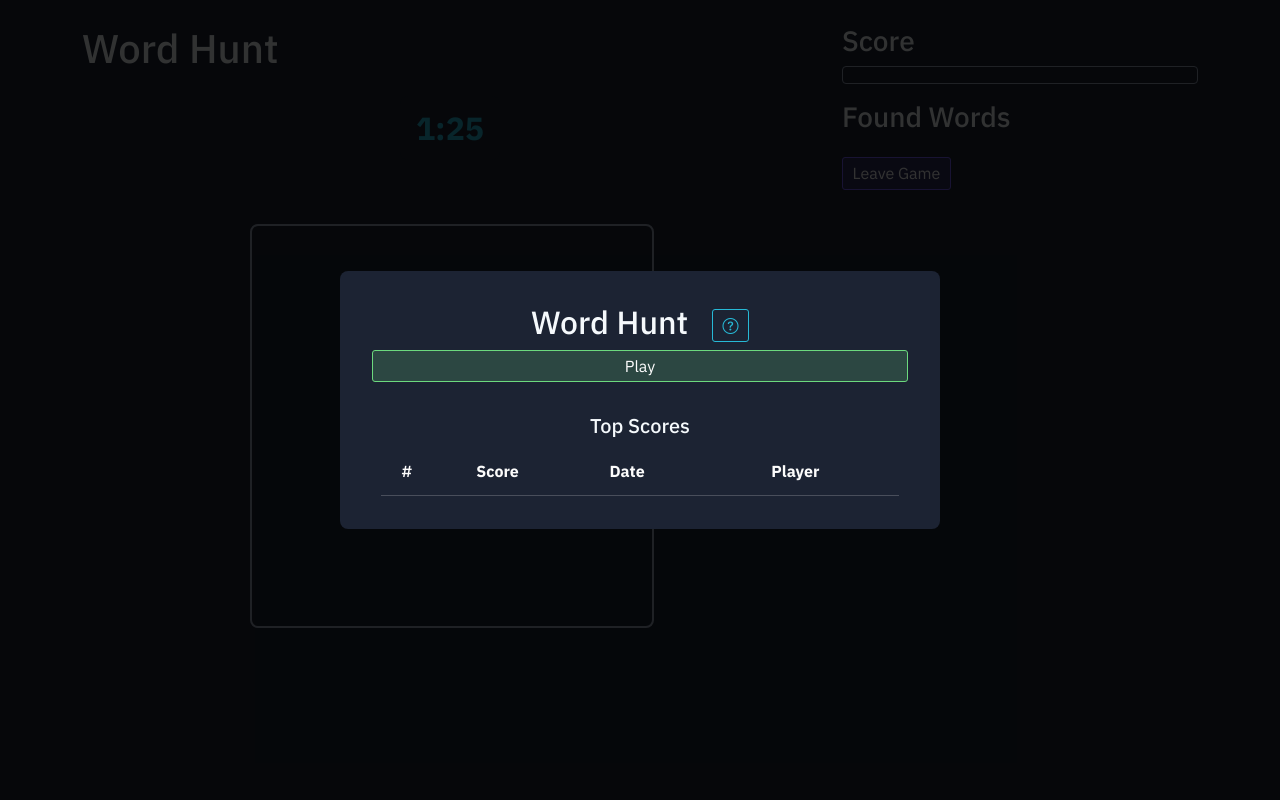
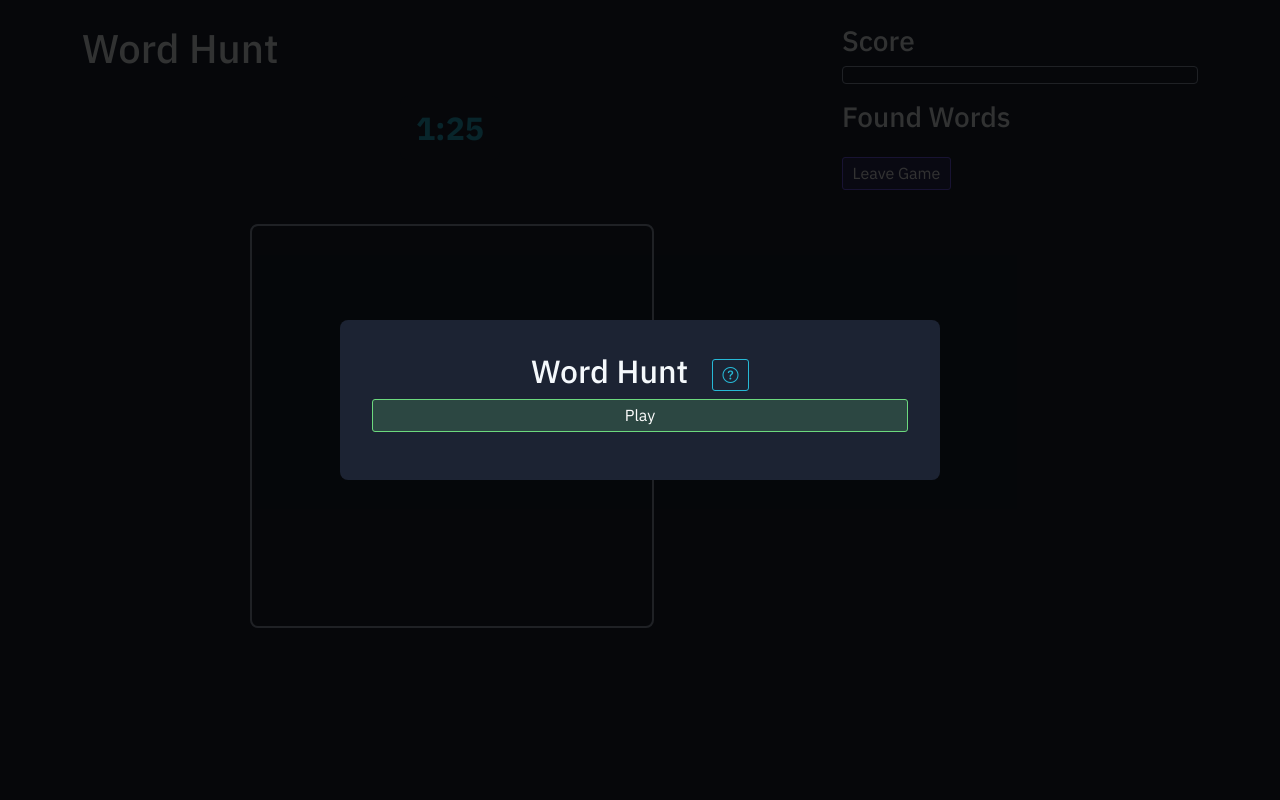
Before and after one commit to Derpnezz/WordHuntReimagined, a Flask app: page / in a window 1280 px wide. Run offline with Flask 3, Linux system fonts and the light colour scheme; data that the repository does not hold is empty; some libraries are stand-ins or nearby versions.

Commit message:
Removes leaderboards and database
Removed database interaction, leaderboard features, and associated code from the game.  The application now functions as a standalone game with minimal external dependencies.  Changes were made to `app.py`, `static/js/game.js`, and `templates/index.html`.

Replit-Commit-Author: Agent
Replit-Commit-Session-Id: 43c4bcc7-5f85-47e7-9963-0dbf185c060e
Replit-Commit-Screenshot-Url: https://storage.googleapis.com/screenshot-production-us-central1/f11962da-05f4-418c-98e7-f907d9d69fb0/0468ae7f-3bc2-496c-8f9d-2bf96413c168.jpg

```diff
--- a/app.py
+++ b/app.py
@@ -4,7 +4,6 @@ import numpy as np
 import secrets
 from game_utils import load_dictionary, is_valid_word
 import logging
-from database import init_db, save_high_score, get_top_scores
 from functools import wraps
 from datetime import datetime, timedelta
 
@@ -31,9 +30,6 @@ def add_cache_headers(response):
 
 app.after_request(add_cache_headers)
 
-# Initialize database
-init_db()
-
 # Load dictionary on startup
 WORD_DICT = load_dictionary()
 logger.debug(f"Dictionary loaded with {len(WORD_DICT)} words")
@@ -43,10 +39,7 @@ def index():
     if 'user_id' not in session:
         session['user_id'] = secrets.token_urlsafe(8)
 
-    solo_scores = get_top_scores(game_mode='solo')
-    if solo_scores is None:
-        return render_template('index.html', reload_page=True)
-    return render_template('index.html', solo_scores=solo_scores)
+    return render_template('index.html')
 
 LETTERS = np.array(['A', 'B', 'C', 'D', 'E', 'F', 'G', 'H', 'I', 'J', 'K', 'L', 'M', 'N', 'O', 'P', 'Q', 'R', 'S', 'T', 'U', 'V', 'W', 'X', 'Y', 'Z'])
 WEIGHTS = np.array([17, 3, 8, 9, 20, 6, 3, 12, 17, 1/3, 3, 12, 9, 15, 17, 2, 2, 13, 19, 19, 3, 2, 7, 1/3, 3, 1/3]) / 222
@@ -76,30 +69,5 @@ def validate_word(word):
         logger.error(f"Error validating word: {str(e)}")
         return jsonify({'error': 'Invalid request'}), 400
 
-@app.route('/save-score', methods=['POST'])
-def save_score():
-    try:
-        data = request.get_json()
-        user_id = session.get('user_id')
-        score = data.get('score')
-        player_name = data.get('player_name', 'Anonymous')
-        game_mode = data.get('mode', 'solo')
-
-        if user_id and score:
-            save_high_score(user_id, player_name, score, game_mode)
-            return jsonify({'success': True})
-
-        return jsonify({'success': False, 'error': 'Invalid data'}), 400
-    except Exception as e:
-        logger.error(f"Error saving score: {str(e)}")
-        return jsonify({'success': False, 'error': str(e)}), 500
-
-@app.route('/leaderboard')
-def leaderboard():
-    solo_scores = get_top_scores(game_mode='solo')
-    return jsonify({
-        'solo_scores': solo_scores
-    })
-
 if __name__ == "__main__":
     app.run(host="0.0.0.0", port=5000)
--- a/static/js/game.js
+++ b/static/js/game.js
@@ -361,40 +361,14 @@ class WordHuntGame {
                 <div class="final-scores mb-3">
                     <h3>Final Score: ${this.score}</h3>
                 </div>
-                <div class="mb-3">
-                    <label for="playerName" class="form-label">Enter your name:</label>
-                    <input type="text" class="form-control" id="playerName" maxlength="20" required>
-                </div>
-                <button class="btn btn-primary" id="saveScoreBtn" onclick="if (document.getElementById('playerName').value.trim()) { this.disabled = true; }">Save Score</button>
+                <button class="btn btn-primary" id="playAgainBtn">Play Again</button>
             </div>
         `;
 
         document.body.appendChild(gameOverModal);
 
-        const playerNameInput = document.getElementById('playerName');
-        playerNameInput.addEventListener('keyup', (event) => {
-            if (event.key === 'Enter') {
-                document.getElementById('saveScoreBtn').click();
-            }
-        });
-
-        document.getElementById('saveScoreBtn').addEventListener('click', () => {
-            const playerName = document.getElementById('playerName').value.trim();
-            if (playerName) {
-                fetch('/save-score', {
-                    method: 'POST',
-                    headers: {
-                        'Content-Type': 'application/json',
-                    },
-                    body: JSON.stringify({
-                        score: this.score,
-                        mode: 'solo',
-                        player_name: playerName
-                    })
-                }).then(() => {
-                    window.location.reload();
-                });
-            }
+        document.getElementById('playAgainBtn').addEventListener('click', () => {
+            window.location.reload();
         });
     }
 
--- a/templates/index.html
+++ b/templates/index.html
@@ -10,13 +10,7 @@
     <link rel="icon" href="/static/img/favicon.png" type="image/png">
 </head>
 <body>
-    {% if reload_page %}
-    <script>
-        setTimeout(function() {
-            window.location.reload();
-        }, 1000);
-    </script>
-    {% endif %}
+    <!-- No reload script needed anymore -->
     <div id="startModal" class="game-over-modal">
         <div class="game-over-content">
             <h2>Word Hunt
@@ -27,33 +21,6 @@
 
             <div id="menuOptions">
                 <button id="playSoloBtn" class="btn btn-success mb-3 w-100">Play</button>
-            </div>
-
-            <!-- Single Player Leaderboard -->
-            <div class="leaderboards">
-                <h5 class="mb-2">Top Scores</h5>
-                <div class="table-responsive">
-                    <table class="table table-dark table-striped table-sm">
-                        <thead>
-                            <tr>
-                                <th class="text-center" style="width: 10%">#</th>
-                                <th class="text-center" style="width: 25%">Score</th>
-                                <th class="text-center" style="width: 25%">Date</th>
-                                <th style="width: 40%">Player</th>
-                            </tr>
-                        </thead>
-                        <tbody id="singleplayer-scores">
-                            {% for score in solo_scores %}
-                            <tr>
-                                <td class="text-center">{{ loop.index }}</td>
-                                <td class="text-center">{{ score.score }}</td>
-                                <td class="text-center">{{ score.game_date.strftime('%m/%d/%y') }}</td>
-                                <td>{{ score.player_name }}</td>
-                            </tr>
-                            {% endfor %}
-                        </tbody>
-                    </table>
-                </div>
             </div>
         </div>
     </div>
```
